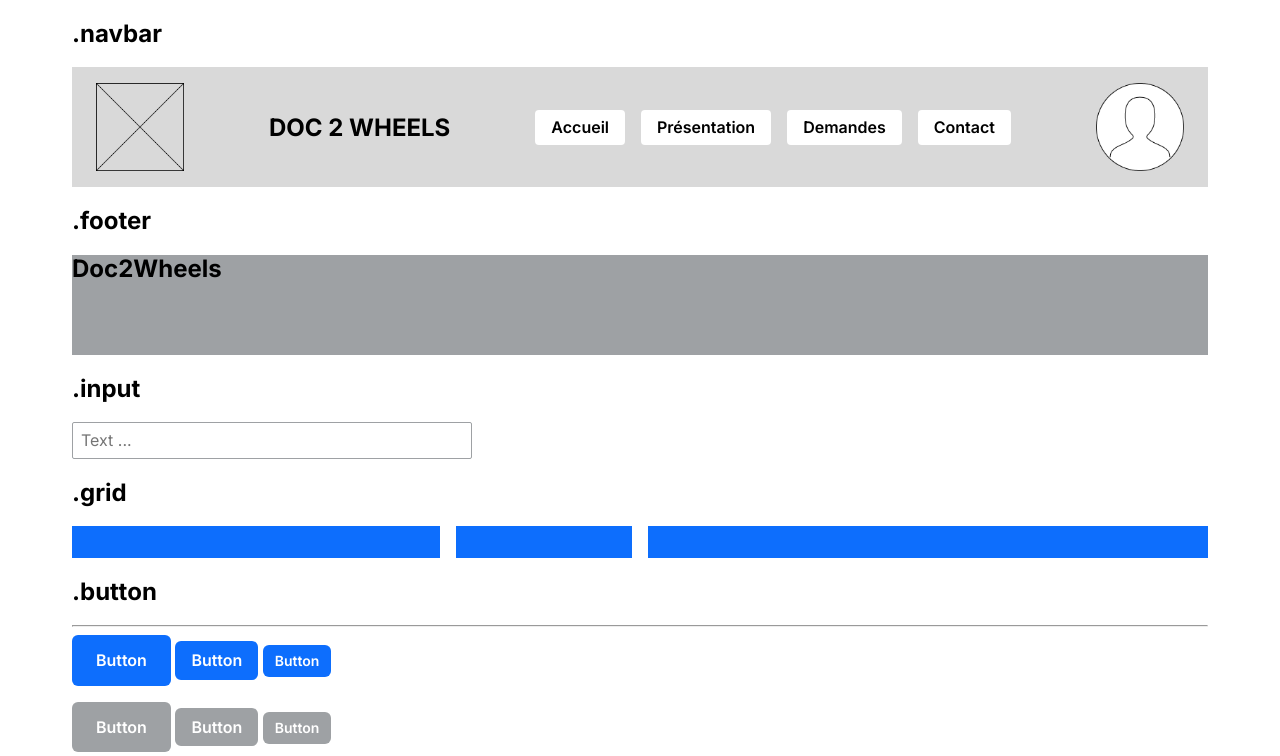
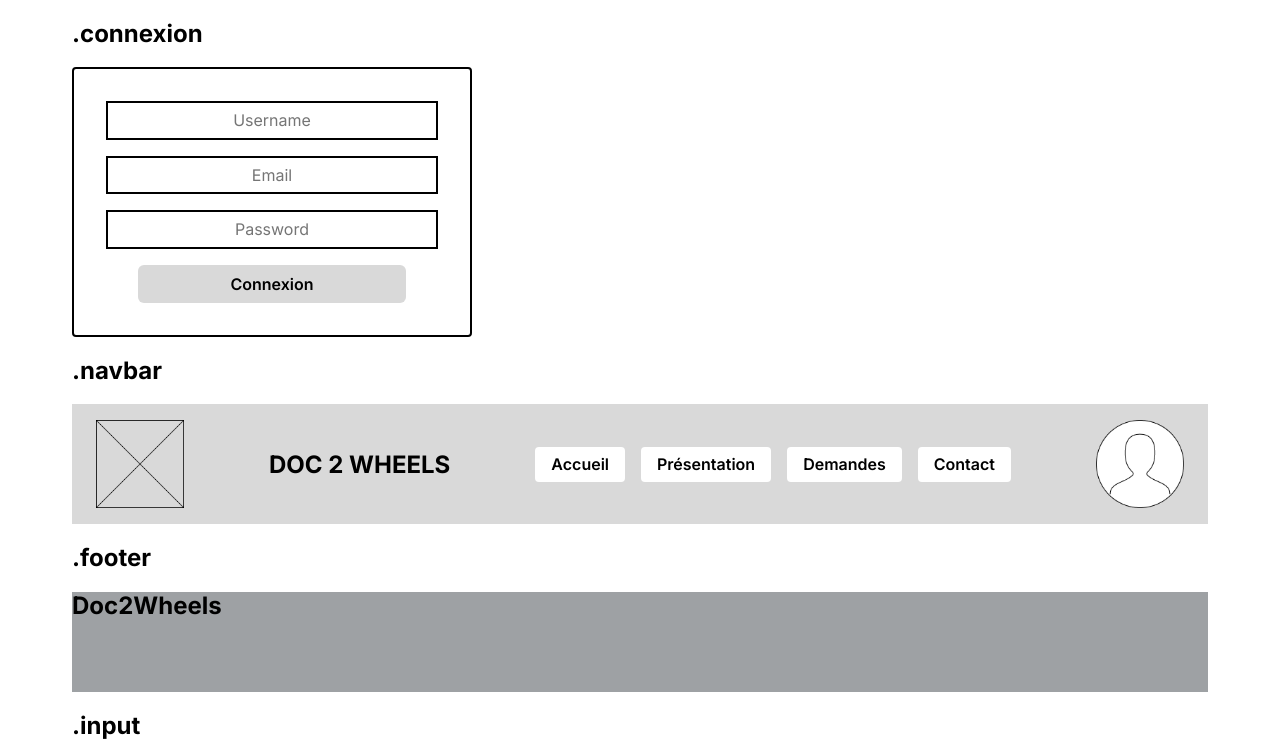
Before and after one commit to Doc2Wheels-Groupe3-B3Alt/framework-sass, a website: page index.html in a window 1280 px wide. Shown: the top 756 px of the page. Drawn offline with Linux system fonts and the light colour scheme.

Commit message:
Création d'un composant connexion et modification du composant input et du partial utilities

```diff
--- a/index.html
+++ b/index.html
@@ -13,6 +13,21 @@
     </head>
     <body>
         <div class="container">
+            <section>
+                <h1>.connexion</h1>
+                <div class="connexion">
+                    <input type="text" class="input" placeholder="Username" />
+                    <input type="text" class="input" placeholder="Email" />
+                    <input
+                        type="password"
+                        class="input"
+                        placeholder="Password"
+                    />
+                    <button class="button bg-light-grey c-black ml-8 mr-8">
+                        Connexion
+                    </button>
+                </div>
+            </section>
             <section>
                 <h1>.navbar</h1>
                 <div class="navbar">
--- /dev/null
+++ b/src/scss/components/_connexion.scss
@@ -0,0 +1,16 @@
+@use "../partials/functions" as f;
+@use "../partials/variables" as v;
+@use "../partials/mixins" as m;
+
+@layer components {
+    .connexion {
+        border: 2px solid var(--black);
+        border-radius: f.rem(4);
+        background-color: var(--white);
+        width: f.rem(400);
+        padding: f.rem(32);
+        display: flex;
+        flex-direction: column;
+        gap: 1rem;
+    }
+}
--- a/src/scss/components/_input.scss
+++ b/src/scss/components/_input.scss
@@ -1,13 +1,11 @@
 @use "../partials/functions" as f;
 
 @layer components {
-    .input{
+    .input {
+        border: 2px solid var(--black);
         background-color: var(--white);
-
-        border: 1px solid var(--grey);
-
-        border-radius: 2px;
-        width: 25rem;
-        padding: f.rem(8);
+        padding: 0.5rem;
+        text-align: center;
+        width: 100%;
     }
 }
--- a/src/scss/main.scss
+++ b/src/scss/main.scss
@@ -10,3 +10,4 @@
 @use "components/input";
 @use "components/footer";
 @use "components/navbar";
+@use "components/connexion";
--- a/src/scss/partials/_utilities.scss
+++ b/src/scss/partials/_utilities.scss
@@ -42,4 +42,7 @@ $directions : (
     .border-#{$name} {
         border-color: var(--#{$name});
     }
+    .c-#{$name} {
+        color: var(--#{$name});
+    }
 }
```
Also changed, not shown: dist/css/main.css, 1 other file.
